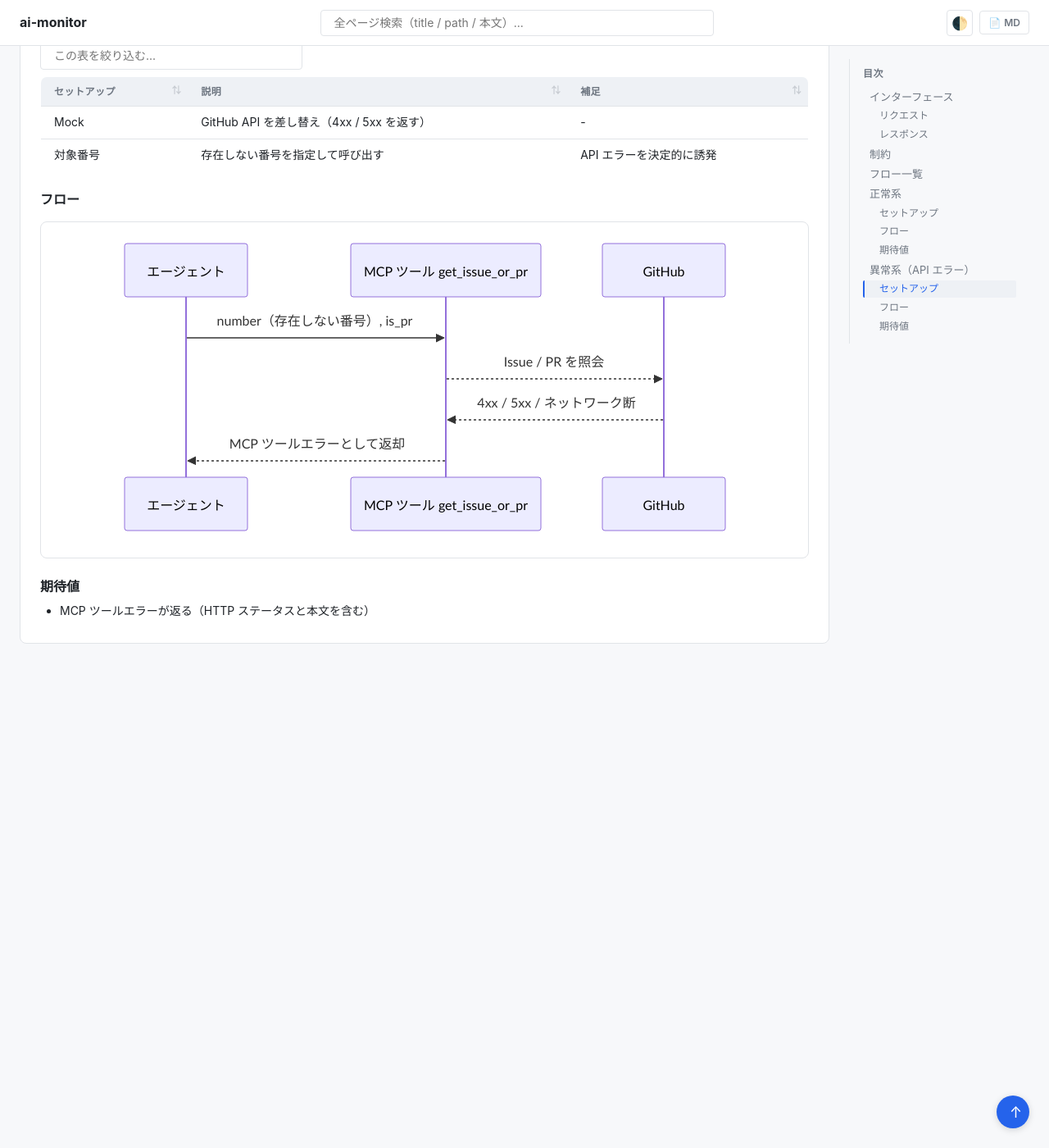
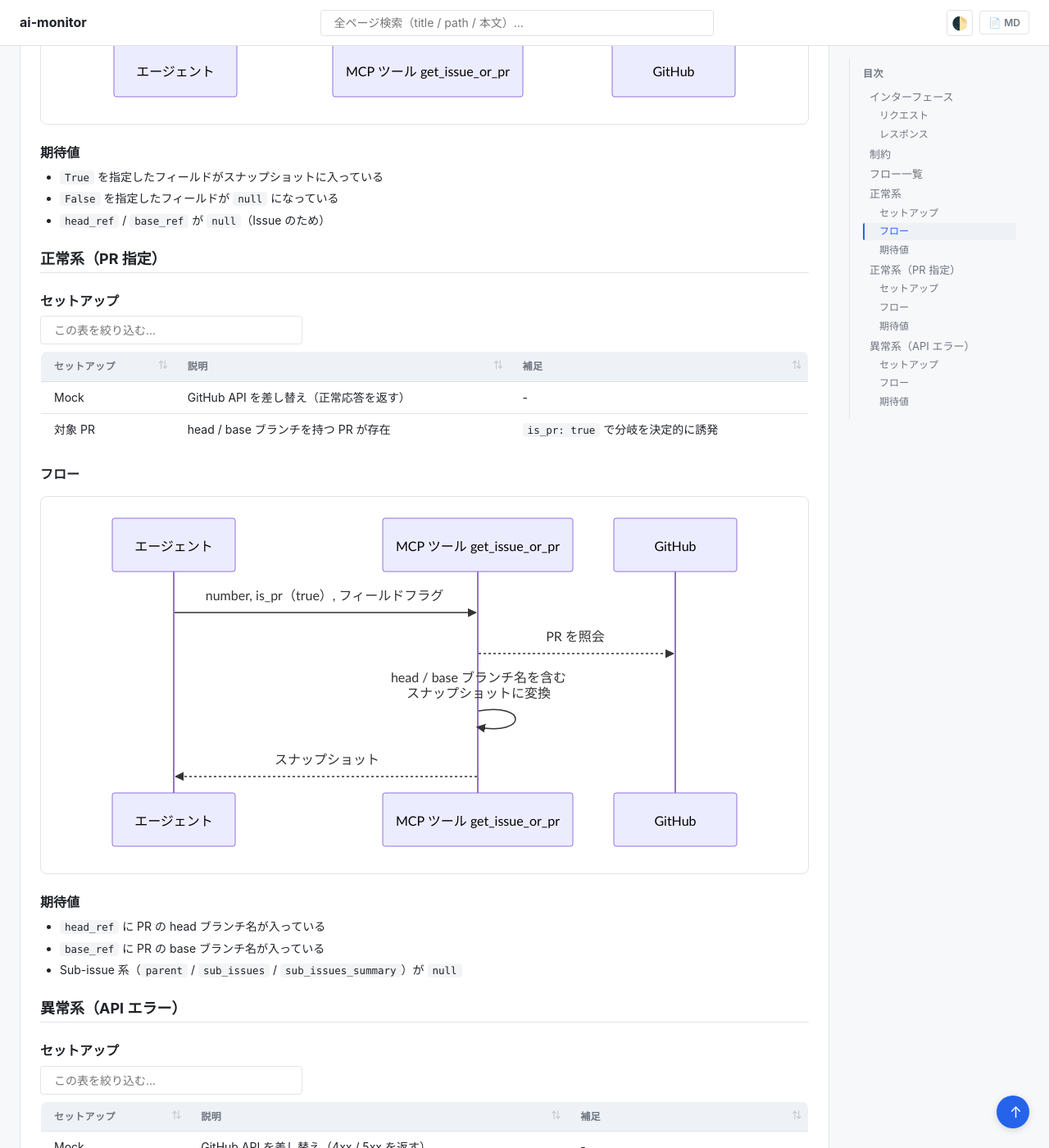
Before and after one commit to shuhei1101/ai-monitor, a Jekyll site: the page built from docs/wiki/設計図/バックエンド結合/Issue・PR情報取得.py.md, in a window 1280 px wide and 1400 px high, scrolled down 4389 px. Shown: the whole window at 82% size. Built offline with Jekyll 4.4.1, drawn with Linux system fonts in a browser that asks for light colours; our own code applies the rules of GitHub Pages for plain Markdown files; before the commit the page ends 5198 px from its top, so only the background shows below that; some of the changed text lies outside the part shown.

Commit message:
ユーザ更新

````diff
--- a/docs/wiki/設計図/バックエンド結合/Issue・PR情報取得.py.md
+++ b/docs/wiki/設計図/バックエンド結合/Issue・PR情報取得.py.md
@@ -32,6 +32,8 @@ Issue / PR の情報を 1 コマンドで取得する。
 | `comments` | bool | - | `True` | comments を取得するか | - | - |
 | `assignees` | bool | - | `True` | assignees を取得するか | - | - |
 | `author` | bool | - | `True` | author を取得するか | - | - |
+| `head_ref` | bool | - | `True` | head ブランチ名を取得するか | - | PR のみ有効 |
+| `base_ref` | bool | - | `True` | base ブランチ名を取得するか | - | PR のみ有効 |
 | `parent` | bool | - | `True` | parent を取得するか | - | Sub-issue リンクの親 |
 | `sub_issues` | bool | - | `True` | subIssues を取得するか | - | Sub-issue リンクの子一覧 |
 | `sub_issues_summary` | bool | - | `True` | subIssuesSummary を取得するか | - | 子の完了集計 |
@@ -71,6 +73,8 @@ Issue / PR の情報を 1 コマンドで取得する。
 | `comments[].is_minimized` | bool | Resolved 済みか | - | - |
 | `assignees[].login` | str | assignee のログイン名 | - | 空配列 = 未設定 |
 | `author.login` | str | 起票者のログイン名 | - | - |
+| `head_ref` | str | head ブランチ名 | - | PR のみ。Issue では `null` |
+| `base_ref` | str | base ブランチ名 | - | PR のみ。Issue では `null`。子ブランチの分岐元・Stacked PR の親の特定に使う |
 | `parent.number` | int | 親 Issue 番号 | - | `title` / `url` / `state` も返る |
 | `sub_issues[].number` | int | 子 Issue 番号 | - | `title` / `url` / `state` も返る |
 | `sub_issues_summary.total` | int | 子 Issue の総数 | - | - |
@@ -104,7 +108,8 @@ Issue / PR の情報を 1 コマンドで取得する。
 
 | 分類 | フロー名 | 概要 | 補足 |
 | --- | --- | --- | --- |
-| 正常 | 正常系 | Issue / PR を取得 → スナップショット組み立て | - |
+| 正常 | 正常系 | Issue を取得 → スナップショット組み立て | ブランチ名は `null` |
+| 正常 | 正常系（PR 指定） | PR を取得 → head / base ブランチ名を含むスナップショット組み立て | Sub-issue 系は `null` |
 | 異常 | 異常系（API エラー） | 認証切れ / 対象不存在 / ネットワーク断 | - |
 
 ## 正常系
@@ -134,6 +139,36 @@ sequenceDiagram
 
 - `True` を指定したフィールドがスナップショットに入っている
 - `False` を指定したフィールドが `null` になっている
+- `head_ref` / `base_ref` が `null`（Issue のため）
+
+## 正常系（PR 指定）
+
+### セットアップ
+
+| セットアップ | 説明 | 補足 |
+| --- | --- | --- |
+| Mock | GitHub API を差し替え（正常応答を返す） | - |
+| 対象 PR | head / base ブランチを持つ PR が存在 | `is_pr: true` で分岐を決定的に誘発 |
+
+### フロー
+
+```mermaid
+sequenceDiagram
+  participant A as エージェント
+  participant T as MCP ツール get_issue_or_pr
+  participant GH as GitHub
+
+  A->>T: number, is_pr（true）, フィールドフラグ
+  T-->>GH: PR を照会
+  T->>T: head / base ブランチ名を含む<br>スナップショットに変換
+  T-->>A: スナップショット
+```
+
+### 期待値
+
+- `head_ref` に PR の head ブランチ名が入っている
+- `base_ref` に PR の base ブランチ名が入っている
+- Sub-issue 系（`parent` / `sub_issues` / `sub_issues_summary`）が `null`
 
 ## 異常系（API エラー）
 
````
Also changed, not shown: docs/wiki/エージェント/subsystem-conductor/フェーズ/バグ修正着手.md (+1 -1 lines), docs/wiki/エージェント/subsystem-conductor/フェーズ/要件確定（完了処理）.md (+7 -1 lines), docs/wiki/設計図/モジュール構成/MCP/GitHub操作.py.md (+11 -3 lines), 4 other files.
